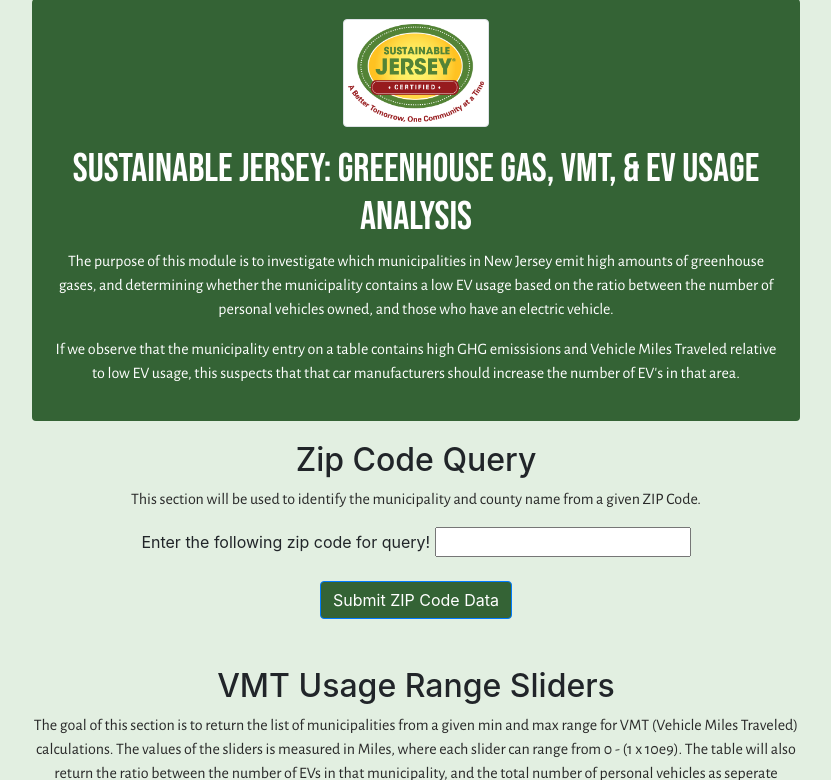
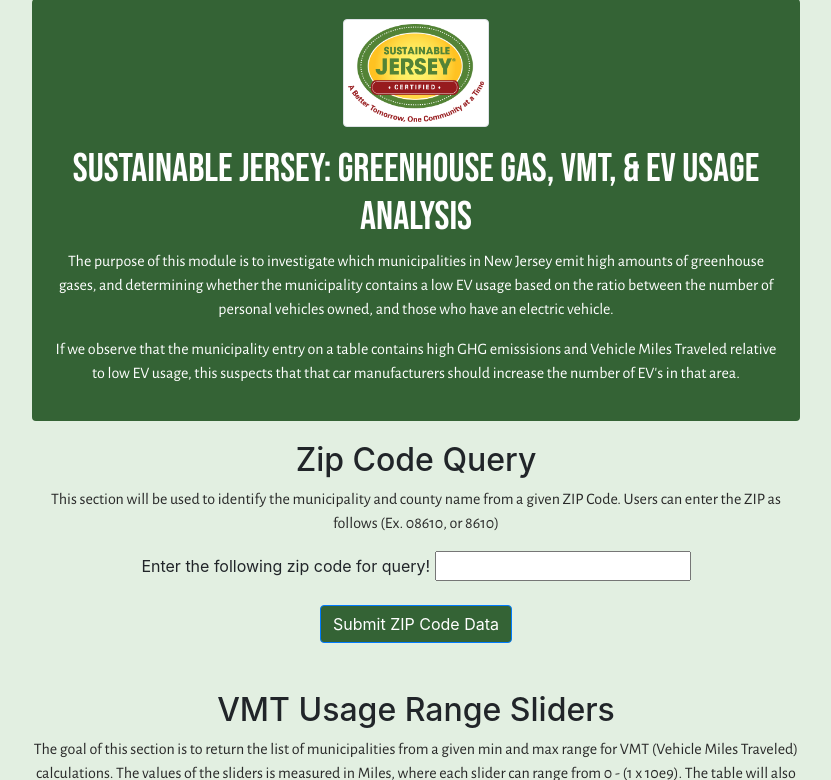
Before and after one commit to WhoBeYe/GHG_CAB_Project, a Flask app: page / in a window 1280 px wide. Shown: the part 15-795 px from the top of the page, without its empty margins (224-1055 px from the left). Run offline with Flask 3, Linux system fonts and the light colour scheme; some libraries are stand-ins or nearby versions.

Commit message:
Added more description for ZIP Code usage

```diff
--- a/templates/my-form.html
+++ b/templates/my-form.html
@@ -47,7 +47,7 @@
             <h2>Zip Code Query</h2>
             <form action="/zip-handler" method="POST">
                 <p style="color: #292929">
-                    This section will be used to identify the municipality and county name from a given ZIP Code.
+                    This section will be used to identify the municipality and county name from a given ZIP Code. Users can enter the ZIP as follows (Ex. 08610, or 8610)
                 </p>
                 <div>
                      Enter the following zip code for query!
```
